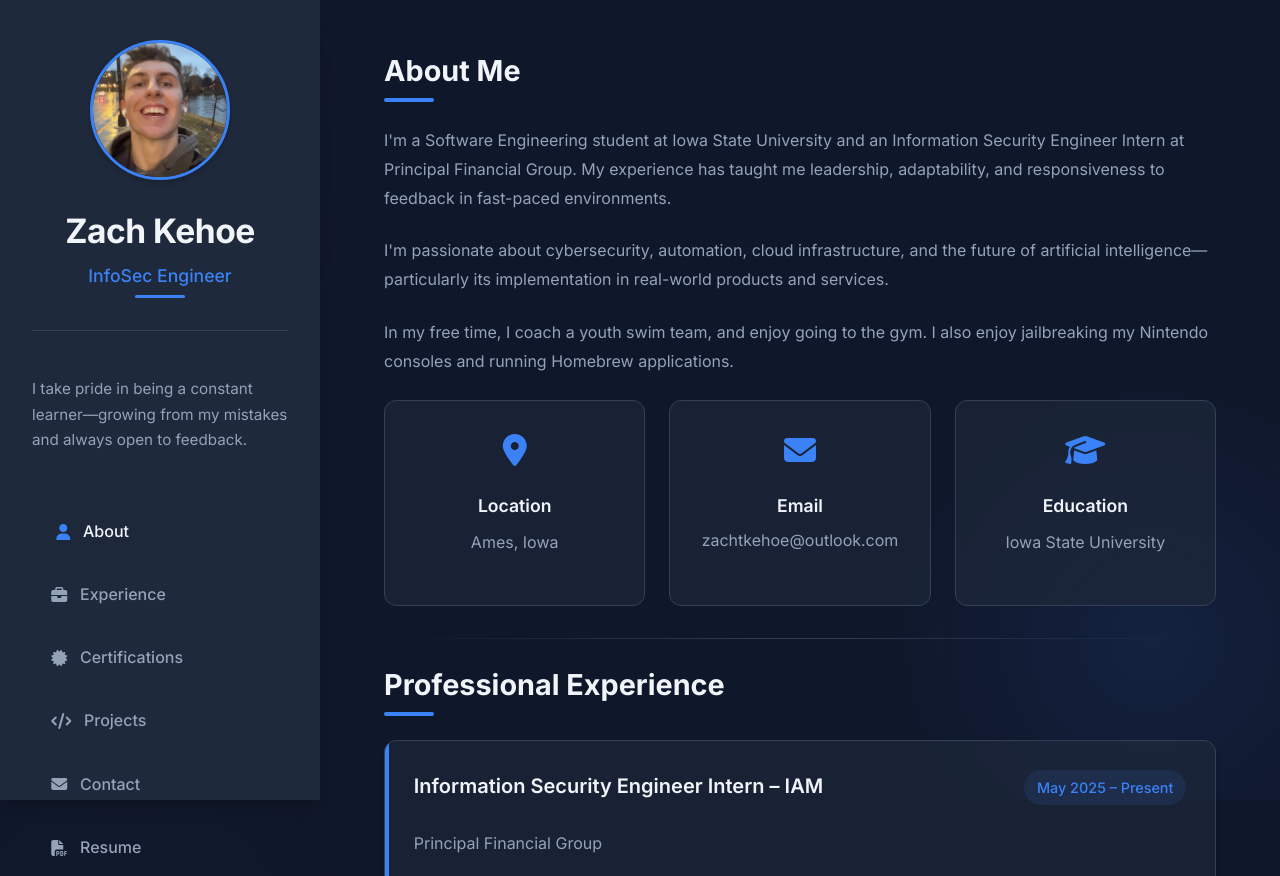
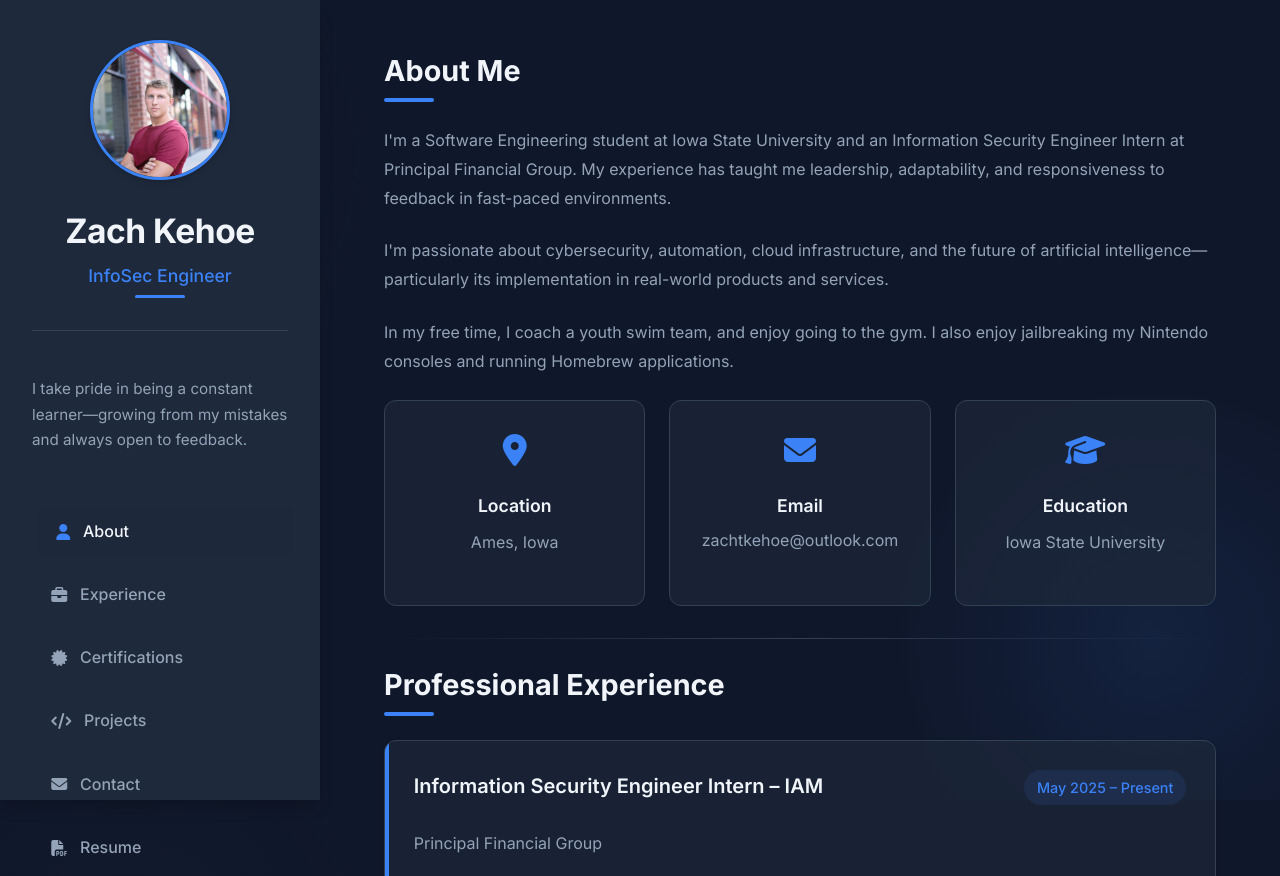
Before and after one commit to ghostraptor03/Personal-Website, a plain HTML site: page index.html in a window 1280 px wide. Shown: the top 876 px of the page. Drawn offline with Linux system fonts and the light colour scheme.

Commit message:
pic change

```diff
--- a/index.html
+++ b/index.html
@@ -602,7 +602,7 @@
       <div class="sidebar-content">
         <div class="profile-section">
           <div class="profile-image">
-            <img src="IMG_6583.JPG" alt="Zach Kehoe">
+            <img src="1692747243539.jpg".JPG" alt="Zach Kehoe">
           </div>
           <div class="profile-info">
             <h1 class="name">Zach Kehoe</h1>
```
Also changed, not shown: 1692747243539.jpg (added), IMG_6583.JPG (deleted).
